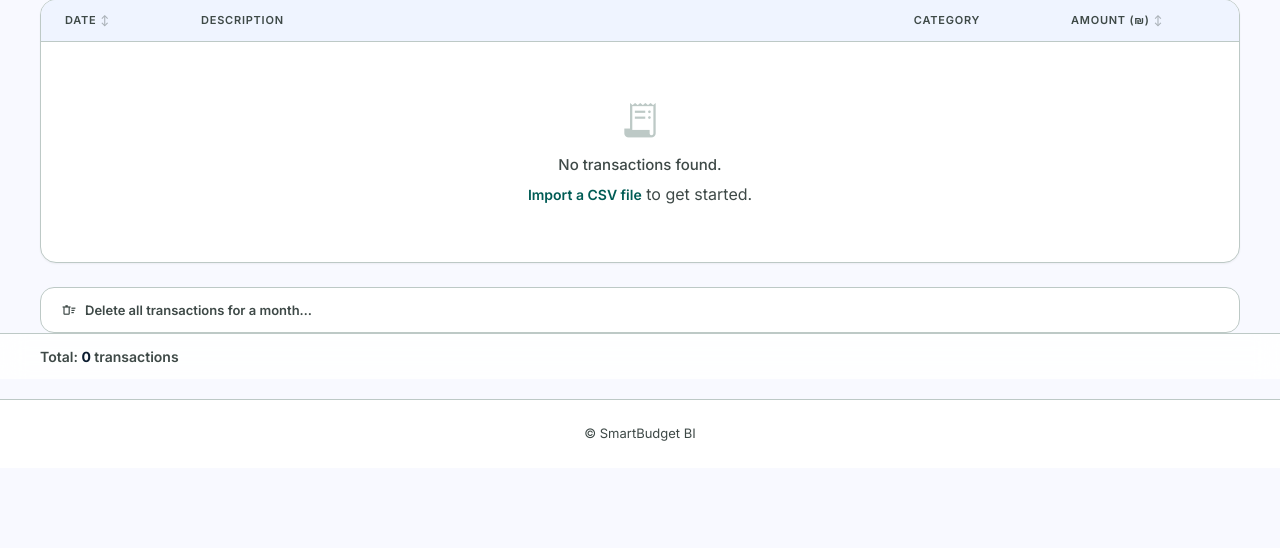
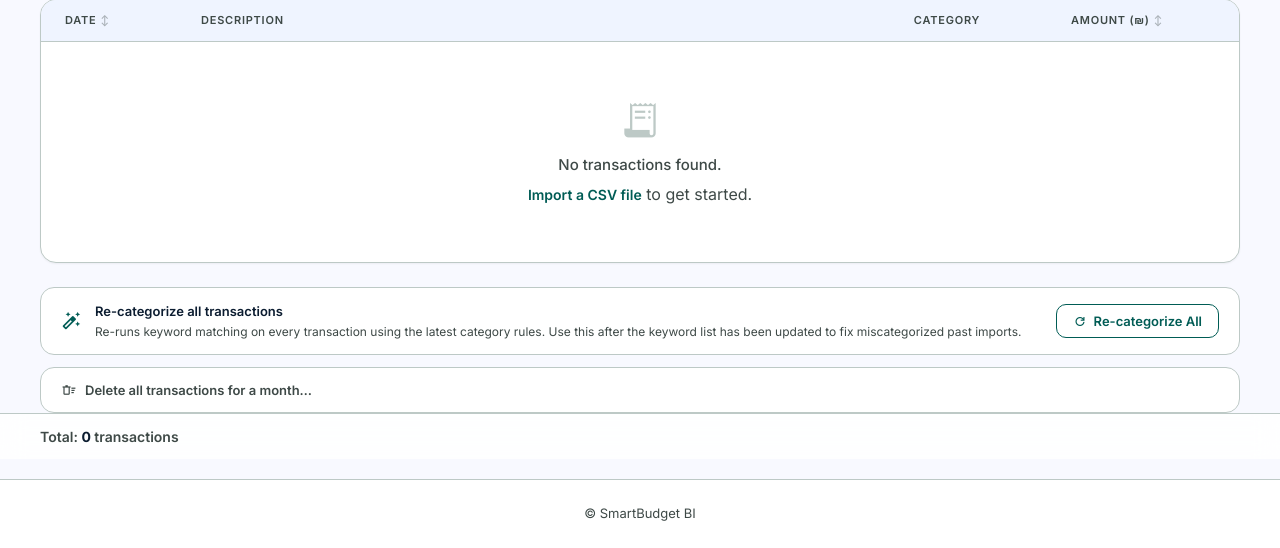
Before and after one commit to leenabuleil04-ctrl/smartbudget-bi, a Flask app: page /transactions in a window 1280 px wide. Shown: the part 276-824 px from the top of the page. Before the commit the page ends 717 px from the top, so only its background shows below. Run offline with Flask 3, Linux system fonts and the light colour scheme; the visitor is signed in with stand-in values (Sample User, id 1).

Commit message:
Add English keyword matching and re-categorize route
Problem: transaction descriptions exported from Israeli banks in English
(e.g. 'Shufersal', 'Rav Kav', 'Maccabi') landed in 'Other' because the
keyword list only contained Hebrew transliterations. This broke Smart
Insights, Spending Alerts, budget bars, and CBS comparisons.

services/categorizer.py
- Added English / transliterated names alongside every Hebrew section,
  covering all eight categories. Key additions:
    Food:    shufersal, rami levy, victory, aroma, mcdonald's, burger
             king, pizza hut, dominos, coffix
    Rent:    rent payment, monthly rent, rent
    Transport: israel railways, rav kav, sonol, paz, gett, dor alon,
               egged
    Entertainment: yes tv, yes-tv, hot tv
    Education: hebrew university, tel aviv university, bar ilan,
               ben gurion university, technion, tuition, university,
               college
    Health:  maccabi, clalit, meuhedet, leumit, pharm, pharmacy,
             dental, clinic
    Shopping: zara, castro, renuar, fox, adidas, nike, puma,
              terminal x, home center
- All matching was already case-insensitive (both sides lowercased);
  these entries integrate with no logic changes.

app.py
- Added POST /recategorize route: fetches all transactions for the
  logged-in user, re-runs categorize_description() on each, and
  updates only the rows where the category changed. Reports a count
  of updated rows via flash message, then redirects to /transactions.
- Added categorize_description to the categorizer import.

templates/transactions.html
- Added a 'Re-categorize All' card above the danger zone. Styled with
  a teal outline button (non-destructive) so it's visually distinct
  from the red delete controls. Use this once after updating keyword
  lists to fix already-imported transactions.

Co-Authored-By: Claude Sonnet 4.6 <noreply@anthropic.com>

```diff
--- a/app.py
+++ b/app.py
@@ -14,7 +14,7 @@ import config
 from supabase_auth.errors import AuthApiError
 from models.supabase_client import get_supabase_client
 from services.csv_parser import parse_csv
-from services.categorizer import categorize_transactions, ALLOWED_CATEGORIES
+from services.categorizer import categorize_transactions, categorize_description, ALLOWED_CATEGORIES
 from services.analytics import compute_metrics, compute_monthly_trend, compute_spending_alerts, generate_insights, CATEGORY_ORDER
 
 app = Flask(__name__)
@@ -384,6 +384,48 @@ def export_pdf():
     )
 
 
+@app.route('/recategorize', methods=['POST'])
+def recategorize():
+    """Re-run keyword categorization on every transaction for the logged-in user.
+
+    Useful after the keyword list is updated to fix previously imported
+    transactions that were miscategorized.  Only updates rows where the
+    category actually changes so the DB write count stays low.
+    """
+    user = session.get('user')
+    if not user:
+        flash('Please log in', 'error')
+        return redirect(url_for('login'))
+
+    try:
+        res = supabase.table('transactions').select('id,description,category') \
+            .eq('student_id', user['id']).execute()
+        rows = res.data or []
+    except Exception as e:
+        flash(f'Could not fetch transactions: {e}', 'error')
+        return redirect(url_for('transactions_page'))
+
+    updated = 0
+    errors  = 0
+    for row in rows:
+        new_cat = categorize_description(row.get('description', ''))
+        if new_cat == row.get('category'):
+            continue
+        try:
+            supabase.table('transactions') \
+                .update({'category': new_cat}) \
+                .eq('id', row['id']).execute()
+            updated += 1
+        except Exception:
+            errors += 1
+
+    if errors:
+        flash(f'Re-categorized {updated} transaction(s) — {errors} error(s).', 'warning')
+    else:
+        flash(f'Re-categorized {updated} transaction(s) successfully.', 'success')
+    return redirect(url_for('transactions_page'))
+
+
 @app.route('/import', methods=['GET', 'POST'])
 def import_page():
     user = session.get('user')
--- a/services/categorizer.py
+++ b/services/categorizer.py
@@ -9,7 +9,7 @@ ALLOWED_CATEGORIES = [
 # (pdfplumber on some Hebrew PDFs returns characters within each word in
 # visual/reversed order, e.g. 'טקריד רבטצמל' = reversed 'דירקט למצטבר').
 CATEGORY_KEYWORDS = {
-    # ── Food ─────────────────────────────────────────────────────────────
+    # ── Food — Hebrew ─────────────────────────────────────────────────────
     'שופרסל': 'Food',
     'רמי לוי': 'Food',
     'יוחננוף': 'Food',
@@ -45,8 +45,24 @@ CATEGORY_KEYWORDS = {
     'מאפה': 'Food',
     'עוגה': 'Food',
     'גלידה': 'Food',
+    # ── Food — English ────────────────────────────────────────────────────
+    'shufersal': 'Food',
+    'rami levy': 'Food',
+    'victory supermarket': 'Food',
+    'victory market': 'Food',
+    'victory': 'Food',
+    'aroma': 'Food',
+    "mcdonald's": 'Food',
+    'mcdonalds': 'Food',
+    'burger king': 'Food',
+    'pizza hut': 'Food',
+    'dominos': 'Food',
+    'domino\'s': 'Food',
+    'coffix': 'Food',
+    'yohananof': 'Food',
+    'tiv taam': 'Food',
 
-    # ── Rent ─────────────────────────────────────────────────────────────
+    # ── Rent — Hebrew ─────────────────────────────────────────────────────
     'שכר דירה': 'Rent',
     'שכירות': 'Rent',
     'דמי שכירות': 'Rent',
@@ -55,8 +71,12 @@ CATEGORY_KEYWORDS = {
     'משכנתא': 'Rent',
     'ארנונה': 'Rent',
     'שכד': 'Rent',
+    # ── Rent — English ────────────────────────────────────────────────────
+    'rent payment': 'Rent',
+    'monthly rent': 'Rent',
+    'rent': 'Rent',
 
-    # ── Transport ────────────────────────────────────────────────────────
+    # ── Transport — Hebrew ────────────────────────────────────────────────
     'רכבת ישראל': 'Transport',
     'רכבת': 'Transport',
     'רב קו': 'Transport',
@@ -85,9 +105,18 @@ CATEGORY_KEYWORDS = {
     'אל על': 'Transport',
     'ויזאייר': 'Transport',
     'ריינאייר': 'Transport',
-    'wolt': 'Transport',     # Wolt is also a delivery service — listed under Transport, not Food
+    'wolt': 'Transport',
+    # ── Transport — English ───────────────────────────────────────────────
+    'israel railways': 'Transport',
+    'rav kav': 'Transport',
+    'ravkav': 'Transport',
+    'sonol': 'Transport',
+    'paz': 'Transport',
+    'gett': 'Transport',
+    'dor alon': 'Transport',
+    'egged': 'Transport',
 
-    # ── Entertainment ────────────────────────────────────────────────────
+    # ── Entertainment — Hebrew ────────────────────────────────────────────
     'קולנוע': 'Entertainment',
     'סינמה': 'Entertainment',
     'יס': 'Entertainment',
@@ -111,8 +140,13 @@ CATEGORY_KEYWORDS = {
     'gaming': 'Entertainment',
     'playstation': 'Entertainment',
     'xbox': 'Entertainment',
+    # ── Entertainment — English ───────────────────────────────────────────
+    'yes tv': 'Entertainment',
+    'yes-tv': 'Entertainment',
+    'hot tv': 'Entertainment',
+    'hot mobile': 'Entertainment',
 
-    # ── Education ────────────────────────────────────────────────────────
+    # ── Education — Hebrew ────────────────────────────────────────────────
     'אוניברסיטה': 'Education',
     'האוניברסיטה': 'Education',
     'טכניון': 'Education',
@@ -126,8 +160,20 @@ CATEGORY_KEYWORDS = {
     'udemy': 'Education',
     'coursera': 'Education',
     'ספרי לימוד': 'Education',
+    # ── Education — English ───────────────────────────────────────────────
+    'hebrew university': 'Education',
+    'tel aviv university': 'Education',
+    'bar ilan university': 'Education',
+    'bar-ilan': 'Education',
+    'ben gurion university': 'Education',
+    'haifa university': 'Education',
+    'technion': 'Education',
+    'open university': 'Education',
+    'tuition': 'Education',
+    'university': 'Education',
+    'college': 'Education',
 
-    # ── Health ───────────────────────────────────────────────────────────
+    # ── Health — Hebrew ───────────────────────────────────────────────────
     'סופר פארם': 'Health',
     'super-pharm': 'Health',
     'super pharm': 'Health',
@@ -146,8 +192,18 @@ CATEGORY_KEYWORDS = {
     'שיניים': 'Health',
     'פיזיותרפיה': 'Health',
     'בריאות': 'Health',
+    # ── Health — English ──────────────────────────────────────────────────
+    'maccabi': 'Health',
+    'clalit': 'Health',
+    'meuhedet': 'Health',
+    'leumit': 'Health',
+    'pharm': 'Health',
+    'pharmacy': 'Health',
+    'dental': 'Health',
+    'clinic': 'Health',
+    'optika': 'Health',
 
-    # ── Shopping ─────────────────────────────────────────────────────────
+    # ── Shopping — Hebrew ─────────────────────────────────────────────────
     'amazon': 'Shopping',
     'אמזון': 'Shopping',
     'aliexpress': 'Shopping',
@@ -171,6 +227,18 @@ CATEGORY_KEYWORDS = {
     'טלפון': 'Shopping',
     'קניות': 'Shopping',
     'חנות': 'Shopping',
+    # ── Shopping — English ────────────────────────────────────────────────
+    'zara': 'Shopping',
+    'castro': 'Shopping',
+    'renuar': 'Shopping',
+    'fox': 'Shopping',
+    'adidas': 'Shopping',
+    'nike': 'Shopping',
+    'puma': 'Shopping',
+    'terminalx': 'Shopping',
+    'terminal x': 'Shopping',
+    'ace hardware': 'Shopping',
+    'home center': 'Shopping',
 }
 
 # Keyword list also checked in reverse-character order for RTL PDF encoding issues
--- a/templates/transactions.html
+++ b/templates/transactions.html
@@ -469,6 +469,70 @@
     .tx-cat  { grid-column: 2; grid-row: 2; justify-content: flex-end; }
     .tx-amount { grid-column: 2; grid-row: 1; }
   }
+
+  /* ── Re-categorize card ── */
+  .recategorize-card {
+    background: var(--surface-container-lowest);
+    border: 1px solid var(--outline-variant);
+    border-radius: 14px;
+    overflow: hidden;
+    margin-top: 12px;
+  }
+  .recategorize-form {
+    display: flex;
+    align-items: center;
+    gap: 14px;
+    padding: 14px 20px;
+    flex-wrap: wrap;
+  }
+  .recategorize-icon {
+    font-size: 20px;
+    color: var(--primary);
+    flex-shrink: 0;
+    font-variation-settings: 'FILL' 0, 'wght' 400, 'GRAD' 0, 'opsz' 24;
+  }
+  .recategorize-text {
+    flex: 1;
+    min-width: 180px;
+    display: flex;
+    flex-direction: column;
+    gap: 2px;
+  }
+  .recategorize-text strong {
+    font-size: 13px;
+    font-weight: 600;
+    color: var(--on-surface);
+  }
+  .recategorize-text span {
+    font-size: 12px;
+    color: var(--on-surface-variant);
+    line-height: 1.4;
+  }
+  .btn-recategorize {
+    display: inline-flex;
+    align-items: center;
+    gap: 6px;
+    padding: 8px 16px;
+    background: none;
+    border: 1px solid var(--primary);
+    border-radius: 10px;
+    font-family: inherit;
+    font-size: 13px;
+    font-weight: 600;
+    color: var(--primary);
+    cursor: pointer;
+    transition: background 0.15s, color 0.15s;
+    white-space: nowrap;
+    flex-shrink: 0;
+  }
+  .btn-recategorize:hover {
+    background: var(--primary);
+    color: var(--on-primary);
+  }
+  .btn-recategorize .material-symbols-outlined {
+    font-size: 15px;
+    font-variation-settings: 'FILL' 0, 'wght' 400, 'GRAD' 0, 'opsz' 18;
+  }
 </style>
 
 <!-- Compute totals for summary bar -->
@@ -582,6 +646,21 @@
     <p>No transactions match your filters.</p>
   </div>
 
+</div>
+
+<!-- ── Re-categorize all transactions ── -->
+<div class="recategorize-card">
+  <form method="POST" action="{{ url_for('recategorize') }}" class="recategorize-form">
+    <span class="material-symbols-outlined recategorize-icon">auto_fix_high</span>
+    <div class="recategorize-text">
+      <strong>Re-categorize all transactions</strong>
+      <span>Re-runs keyword matching on every transaction using the latest category rules. Use this after the keyword list has been updated to fix miscategorized past imports.</span>
+    </div>
+    <button type="submit" class="btn-recategorize">
+      <span class="material-symbols-outlined">refresh</span>
+      Re-categorize All
+    </button>
+  </form>
 </div>
 
 <!-- ── Delete-month danger zone ── -->
```
